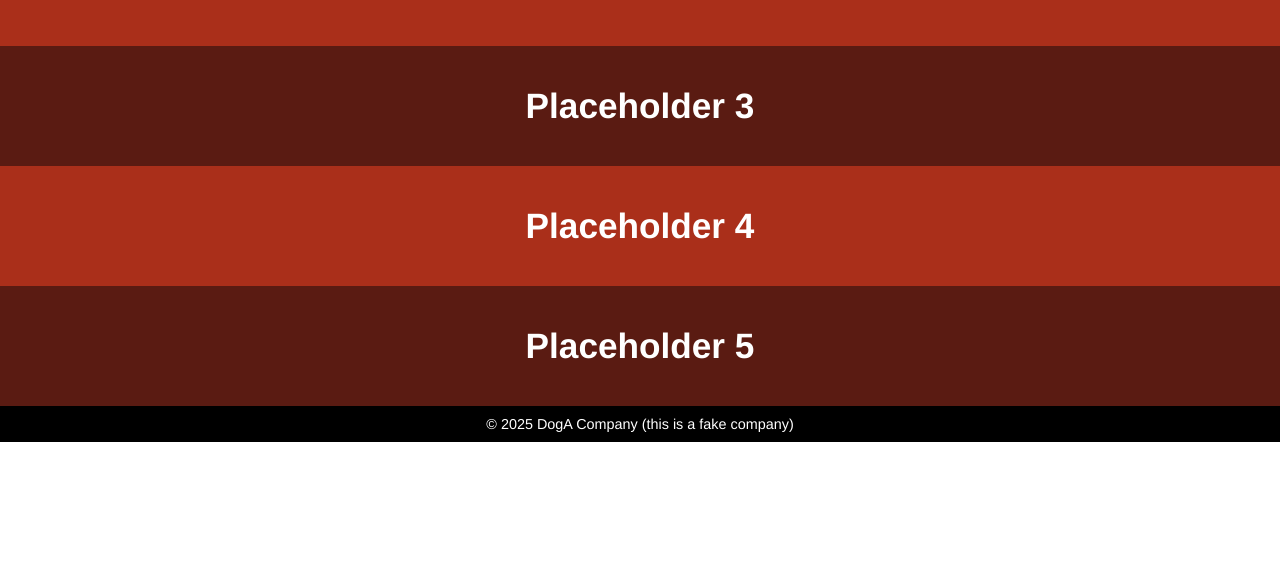
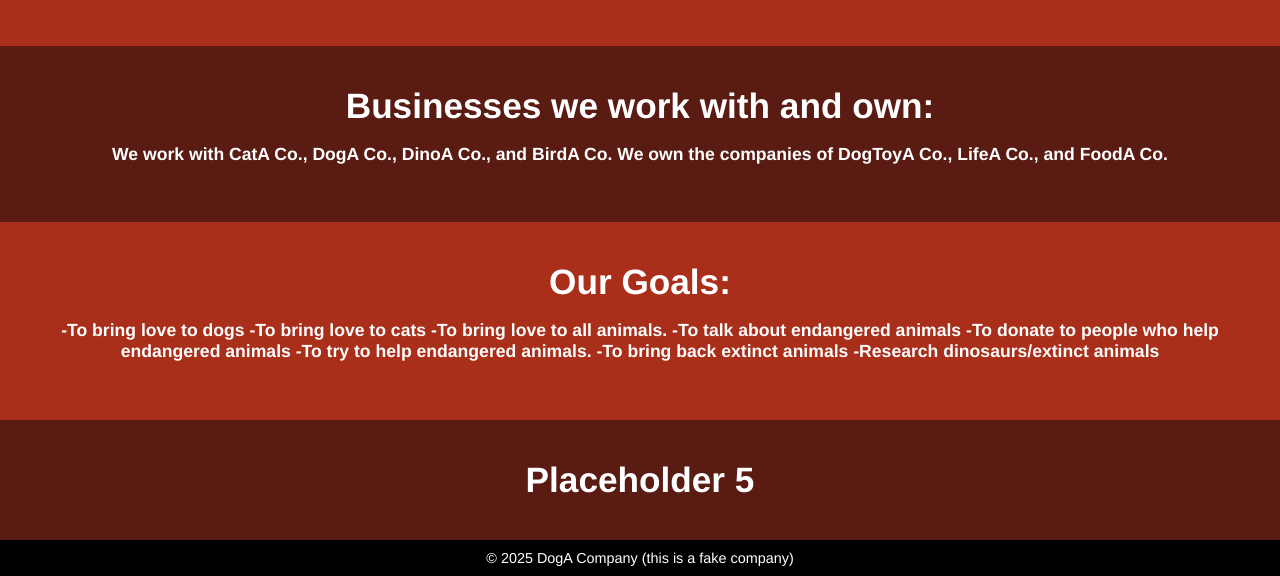
Before and after one commit to dogcata/dogcata.github.io, a plain HTML site: page index.html in a window 1280 px wide. Shown: the part 896-1472 px from the top of the page. Before the commit the page ends 1338 px from the top, so only its background shows below. Drawn offline with Linux system fonts and the light colour scheme.

Commit message:
Update index.html

```diff
--- a/index.html
+++ b/index.html
@@ -100,8 +100,22 @@
           alt="Profits and Donations"
         />
       </div>
-      <div class="section sec3">Placeholder 3</div>
-      <div class="section sec2">Placeholder 4</div>
+      <div class="section sec3">
+        Businesses we work with and own:
+        <p style="font-size: 0.5em">
+          We work with CatA Co., DogA Co., DinoA Co., and BirdA Co. We own the
+          companies of DogToyA Co., LifeA Co., and FoodA Co.
+        </p>
+      </div>
+      <div class="section sec2">
+        Our Goals:
+        <p style="font-size: 0.5em">
+          -To bring love to dogs -To bring love to cats -To bring love to all
+          animals. -To talk about endangered animals -To donate to people who
+          help endangered animals -To try to help endangered animals. -To bring
+          back extinct animals -Research dinosaurs/extinct animals
+        </p>
+      </div>
       <div class="section sec3">Placeholder 5</div>
     </main>
 
```
